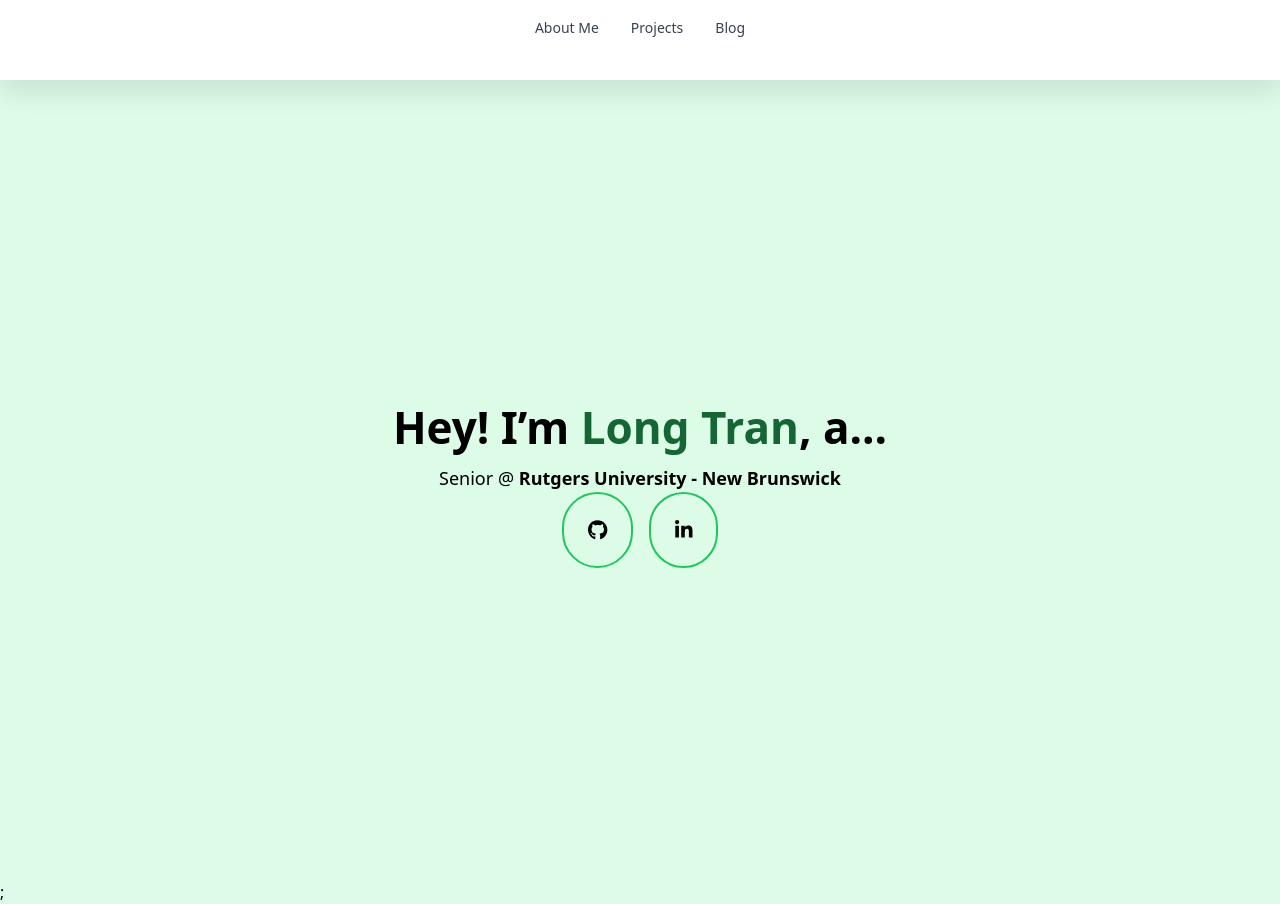
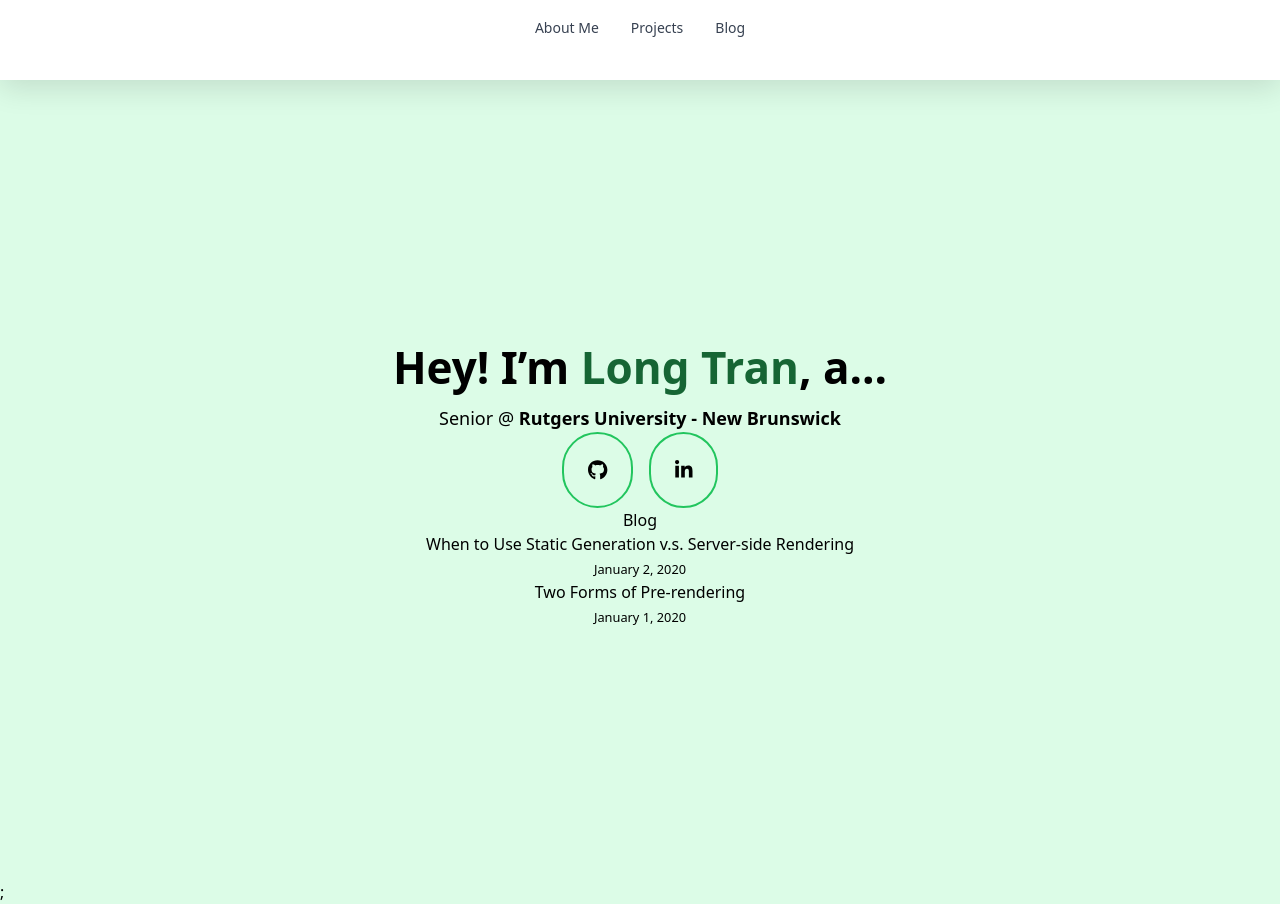
Before and after one commit to longtran1904/nextjs-blog, a Next.js app: page / in a window 1280 px wide. Built offline with nearby package versions, Linux system fonts and the light colour scheme.

Commit message:
add getInitialProps

```diff
--- /dev/null
+++ b/pages/_document.js
@@ -0,0 +1,22 @@
+import Document, { Html, Head, Main, NextScript } from 'next/document';
+
+class MyDocument extends Document {
+  static async getInitialProps(ctx) {
+    const initialProps = await Document.getInitialProps(ctx);
+    return { ...initialProps };
+  }
+
+  render() {
+    return (
+      <Html lang="en">
+        <Head />
+        <body>
+          <Main />
+          <NextScript />
+        </body>
+      </Html>
+    );
+  }
+}
+
+export default MyDocument;
--- a/pages/landing.js
+++ b/pages/landing.js
@@ -37,6 +37,22 @@ export default function LandingPage({allPostsData, taglines}) {
                     </ul>
                     <ContactBar/>
                 </section>
+
+                {/* Display blog posts */}
+                <section>
+                    <h2>Blog</h2>
+                    <ul>
+                    {allPostsData.map(({ id, date, title }) => (
+                        <li key={id}>
+                        <Link href={`/posts/${id}`}>{title}</Link>
+                        <br />
+                        <small >
+                            <Date dateString={date} />
+                        </small>
+                        </li>
+                    ))}
+                    </ul>
+                </section>
         </div>
       </div>
     )
```
